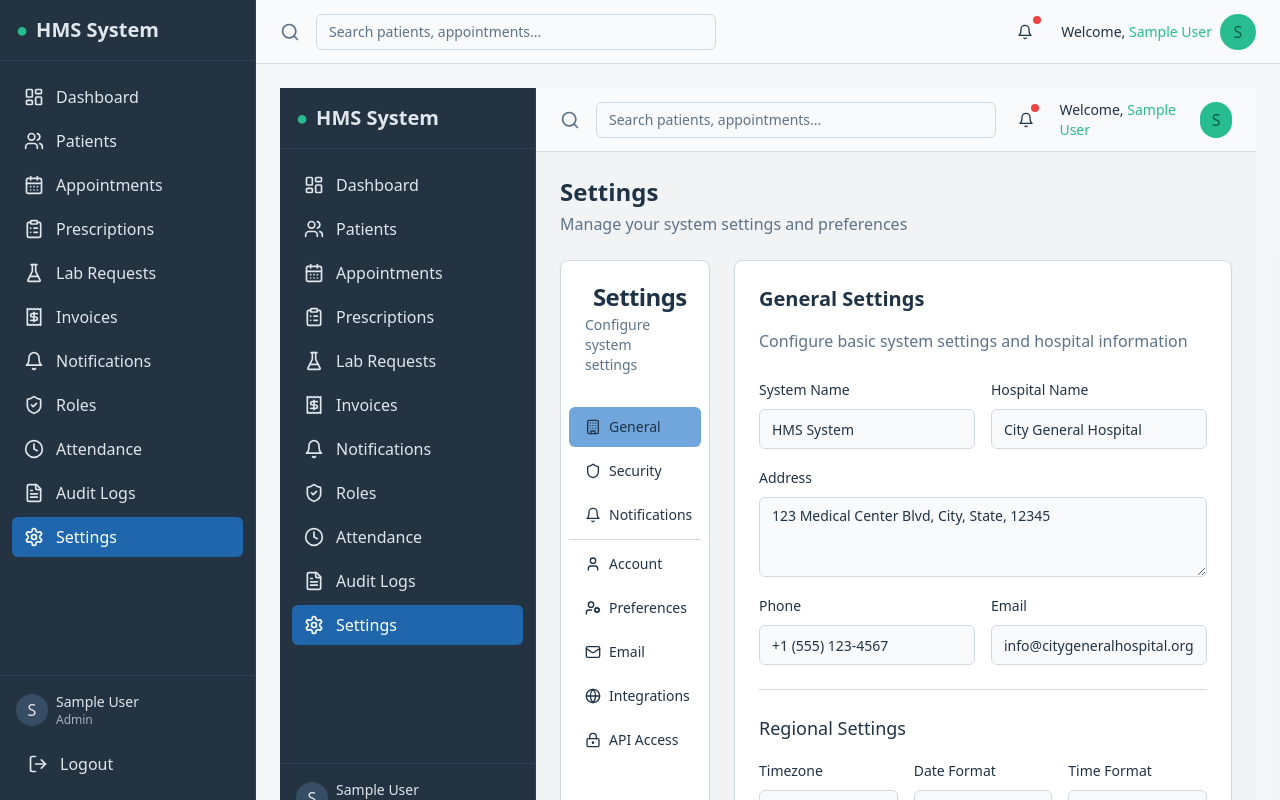
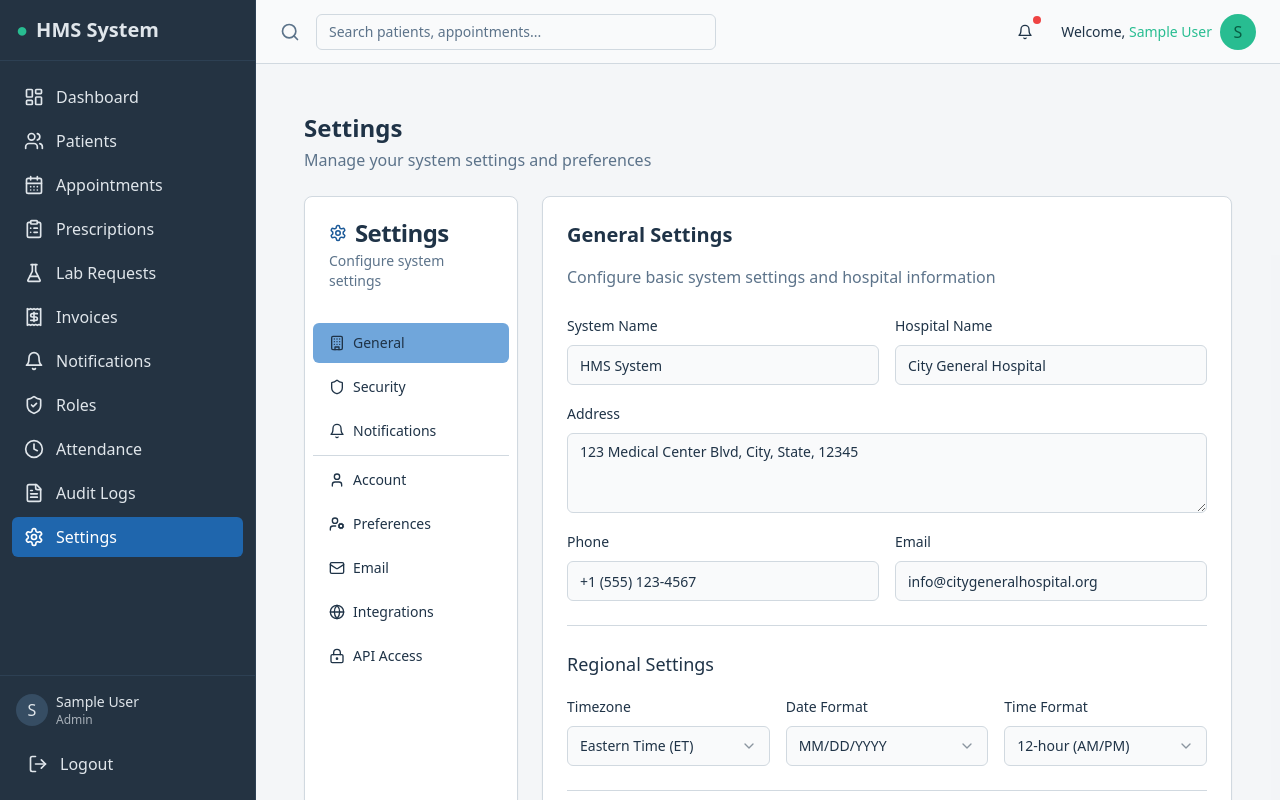
Before and after one commit to waseemalamami/health-hub-orchestrator, a React (Vite) app: page /settings in a window 1280 px wide. Shown: the top 800 px of the page. Built offline with nearby package versions, Linux system fonts and the light colour scheme; sample sign-in values are in the browser's storage.

Commit message:
Fix: Apply same changes to Settings page
Apply the same UI and functionality changes to the Settings page as were applied to the Audit Logs page.

```diff
--- a/src/pages/settings/SettingsPage.tsx
+++ b/src/pages/settings/SettingsPage.tsx
@@ -1,6 +1,5 @@
 
 import { useState } from "react";
-import { PageLayout } from "@/components/layout/PageLayout";
 import { Card, CardContent, CardDescription, CardHeader, CardTitle } from "@/components/ui/card";
 import { Tabs, TabsContent, TabsList, TabsTrigger } from "@/components/ui/tabs";
 import {
@@ -24,7 +23,7 @@ export default function SettingsPage() {
   const [activeTab, setActiveTab] = useState("general");
 
   return (
-    <PageLayout>
+    <div className="p-6 max-w-7xl mx-auto">
       <div className="flex items-center justify-between mb-6">
         <div>
           <h1 className="text-2xl font-bold mb-1">Settings</h1>
@@ -102,6 +101,6 @@ export default function SettingsPage() {
           </CardContent>
         </Card>
       </div>
-    </PageLayout>
+    </div>
   );
 }
```
